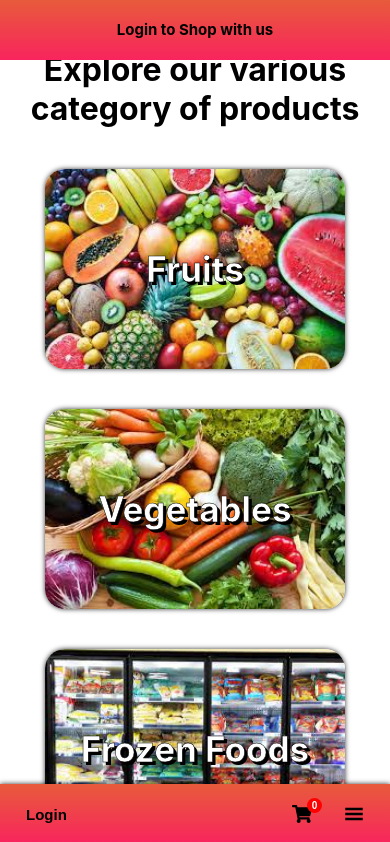
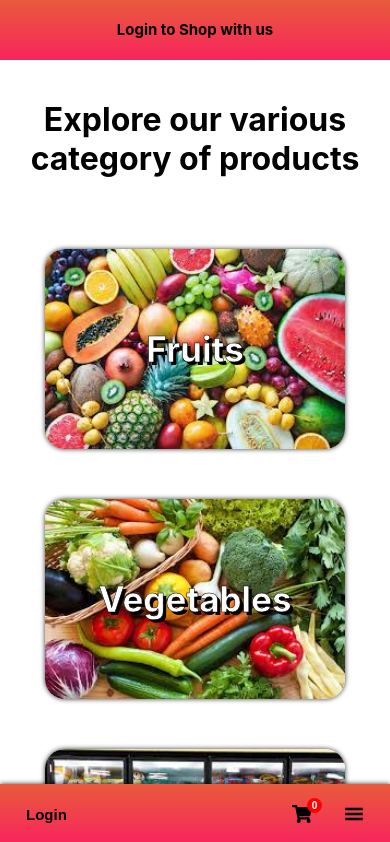
Before and after one commit to tdiec00/Whats-the-Total, a React (Create React App) app in the folder client/: page /products in a window 390 px wide. Shown: the top 842 px of the page. Built offline with nearby package versions, Linux system fonts and the light colour scheme.

Commit message:
products page media query updates

```diff
--- a/client/src/components/productsContainer/productsContainer.css
+++ b/client/src/components/productsContainer/productsContainer.css
@@ -1,7 +1,9 @@
 .page-container {
   display: flex;
   justify-content: center;
+  align-items: center;
   overflow-y: scroll;
+  margin-top: 50px;
 }
 
 .products-content-container {
--- a/client/src/screens/products/Products.jsx
+++ b/client/src/screens/products/Products.jsx
@@ -10,7 +10,7 @@ import dairy from "../../images/dairy.jpeg"
 export default function Products() {
   const navigate = useNavigate()
   return (
-    <div>
+    <div className="catergories-page-container">
       <div className="products-h1-container">
         <h1>Explore our various category of products</h1>
       </div>
--- a/client/src/screens/products/products.css
+++ b/client/src/screens/products/products.css
@@ -1,21 +1,24 @@
 .categories-container {
-  display: flex;
-  flex-wrap: wrap;
+  display: grid;
+  grid-template-columns: 400px 400px 400px;
+  margin-bottom: 100px;
+  align-items: center;
   justify-content: center;
-  align-items: center;
 }
 
 .category-container {
   width: 300px;
   height: 200px;
   box-shadow: 0 0 5px rgba(0, 0, 0, 0.8);
-  margin: 20px;
+  margin: 40px;
   border-radius: 20px;
   text-align: center;
   display: flex;
   align-items: center;
   justify-content: center;
   position: relative;
+  margin: auto;
+  margin-top: 50px;
 }
 
 .categories-container a {
@@ -36,12 +39,19 @@
   cursor: pointer;
 }
 
-.page-container {
+.products-h1-container {
+  margin-top: 50px;
   text-align: center;
-  display: flex;
-  align-items: center;
 }
 
-.products-h1-container {
-  margin-top: 50px;
+@media (max-width: 1200px) {
+  .categories-container {
+    grid-template-columns: 400px 400px;
+  }
 }
+
+@media (max-width: 700px) {
+  .categories-container {
+    grid-template-columns: 400px;
+  }
+}
```
